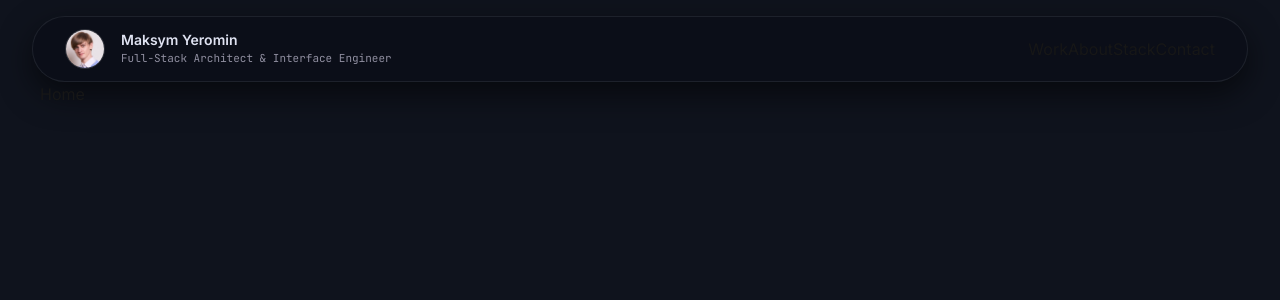
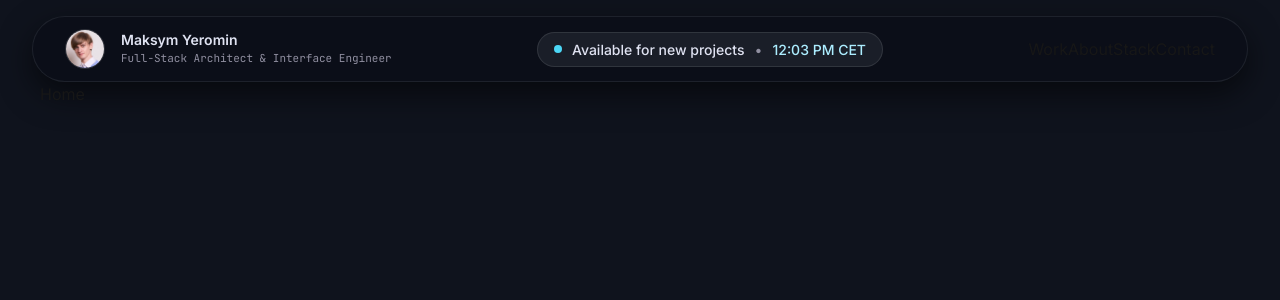
Before and after one commit to remix2021687/myResume, a Next.js app in the folder client/: page / in a window 1280 px wide. Shown: the top 300 px of the page. Built offline with nearby package versions, Linux system fonts and the light colour scheme.

Commit message:
Add badge for Header components

```diff
--- a/client/app/ui/layout/RootLayout/Header/Header.tsx
+++ b/client/app/ui/layout/RootLayout/Header/Header.tsx
@@ -22,7 +22,16 @@ export const Header: React.FC = () => {
 					</h4>
 				</section>
 			</section>
-			<section></section>
+			<section className='flex flex-row justify-center items-center gap-2.5 px-4 py-1.5 bg-[#262A35]/60 border border-white/10 rounded-full'>
+				<span className='w-2 h-2 rounded-full bg-[#4CD7F6]'></span>
+				<section className='flex flex-row justify-center items-center'>
+					<h2 className='flex flex-row items-center justify-center gap-2.5 text-[#DFE2F1] text-[14px] font-medium'>
+						Available for new projects{" "}
+						<span className='text-[#908FA0] font-normal'>•</span>{" "}
+						<span className='text-[#ACEDFF]'>12:03 PM CET</span>
+					</h2>
+				</section>
+			</section>
 			<section>
 				<Link href={"/"}>Work</Link>
 				<Link href={"/"}>About</Link>
```
